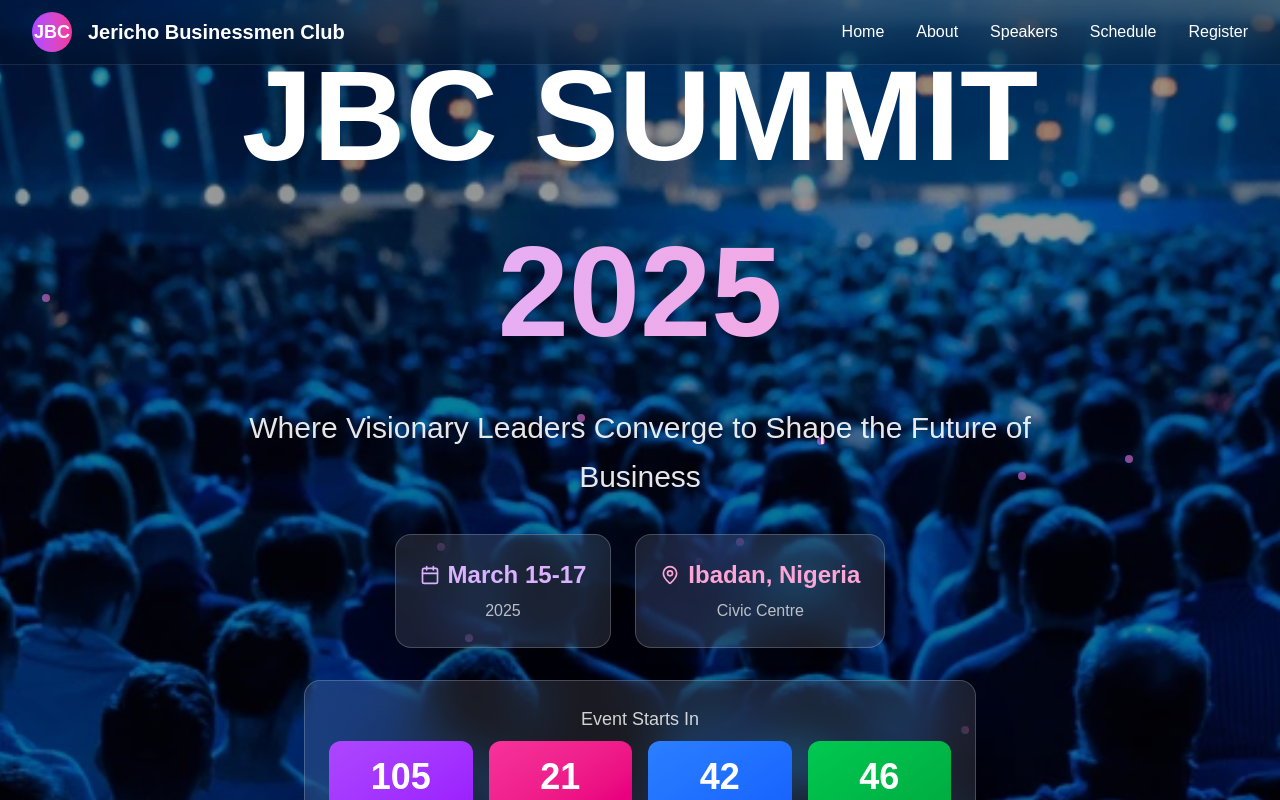
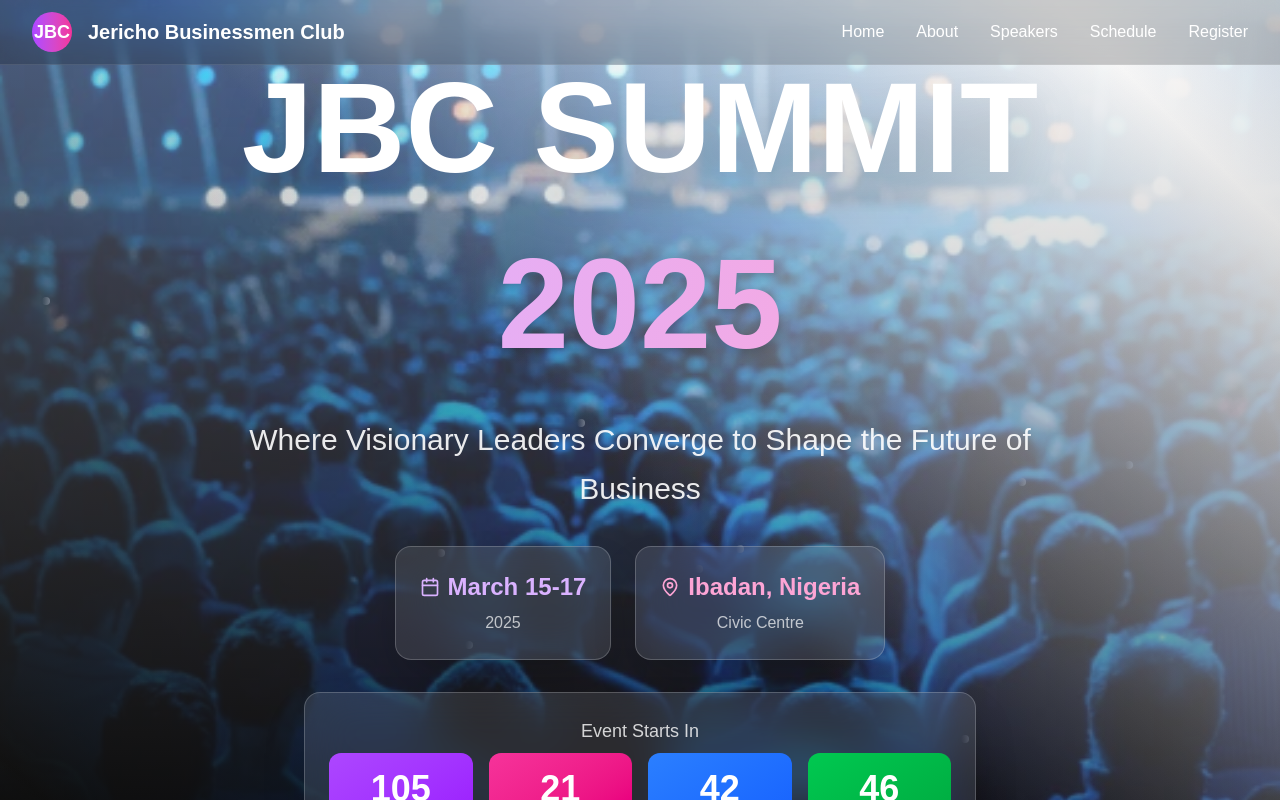
Before and after one commit to olaspanky/jbc2025, a Next.js app: page / in a window 1280 px wide. Shown: the top 800 px of the page. Built offline with nearby package versions, Linux system fonts and the light colour scheme.

Commit message:
first commit

```diff
--- a/src/app/page.tsx
+++ b/src/app/page.tsx
@@ -107,7 +107,7 @@ const JerichoSummitWebsite: React.FC = () => {
   // Floating particle for hero section
   const FloatingParticle: React.FC<{ delay?: number }> = ({ delay = 0 }) => (
     <div
-      className="absolute w-2 h-2 bg-gradient-to-r from-purple-400 to-pink-400 rounded-full opacity-60 animate-float"
+      className="absolute w-2 h-2 bg-gradient-to-r fromwhite to-gray-400 rounded-full opacity-60 animate-float"
       style={{
         left: `${Math.random() * 100}%`,
         top: `${Math.random() * 100}%`,
@@ -229,12 +229,13 @@ const JerichoSummitWebsite: React.FC = () => {
 
   // Hero section with improved animations and responsiveness
  // Hero section with background image
+// Hero section with background image and black-and-white overlay
 const HeroSection: React.FC = () => (
   <section
     id="home"
     className="relative min-h-screen flex items-center justify-center overflow-hidden"
     style={{
-      backgroundImage: `url('/jbcaud.webp')`,
+      backgroundImage: `url('/jbcaud.webp'), linear-gradient(45deg, black, white, black, white, black, #00f2fe)`,
       backgroundSize: "cover, 400% 400%", // Image: cover, Gradient: animated
       backgroundPosition: "center, center", // Center both image and gradient
       backgroundBlendMode: "overlay", // Blend image with gradient
@@ -268,11 +269,17 @@ const HeroSection: React.FC = () => (
         }
       }
     `}</style>
-    <div className="absolute inset-0 bg-black/40" /> {/* Increased opacity for readability */}
+    {/* Black and white gradient overlay */}
+    <div
+      className="absolute inset-0"
+      style={{
+        backgroundImage: "linear-gradient(to bottom, rgba(255, 255, 255, 0.3), rgba(0, 0, 0, 0.5))",
+      }}
+    />
     {[...Array(12)].map((_, i) => (
       <FloatingParticle key={i} delay={i * 0.5} />
     ))}
-    <div className="relative z-10 text-center px-4 max-w-6xl mx-auto mt-1 lg:mt-9">
+    <div className="relative z-10 text-center px-4 max-w-6xl mt-1 lg:mt-12 mx-auto">
       <div className="space-y-6 sm:space-y-8 animate-fade-in">
         <h1 className="text-4xl sm:text-6xl md:text-8xl lg:text-9xl font-bold leading-tight">
           <span className="block text-white mb-4 drop-shadow-2xl">JBC SUMMIT</span>
```
